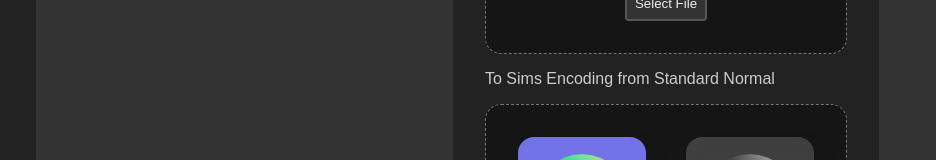
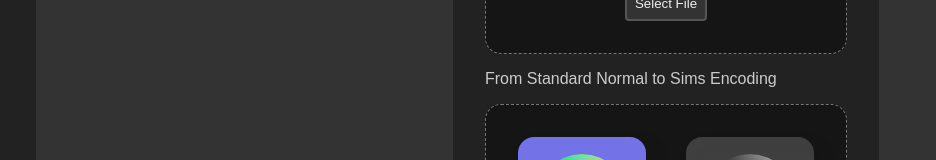
Before and after one commit to jhill-did/sims-tools, a React (Vite) app: page / in a window 1280 px wide. Both pictures are taken after a click on the button 18 px from the left and 48 px from the top of the page. Shown: the part 368-528 px from the top of the page, without its empty margins (0-936 px from the left). Built offline with nearby package versions, Linux system fonts and the light colour scheme.

Commit message:
Updates text on normal converter.

```diff
--- a/src/frontend/NormalConverter.tsx
+++ b/src/frontend/NormalConverter.tsx
@@ -143,7 +143,7 @@
             </div>
           </FileDropZone>
 
-          <label>To Sims Encoding from Standard Normal</label>
+          <label>From Standard Normal to Sims Encoding</label>
           <FileDropZone onUpload={onUploadStandardNormal}>
             <div
               style={{
```
